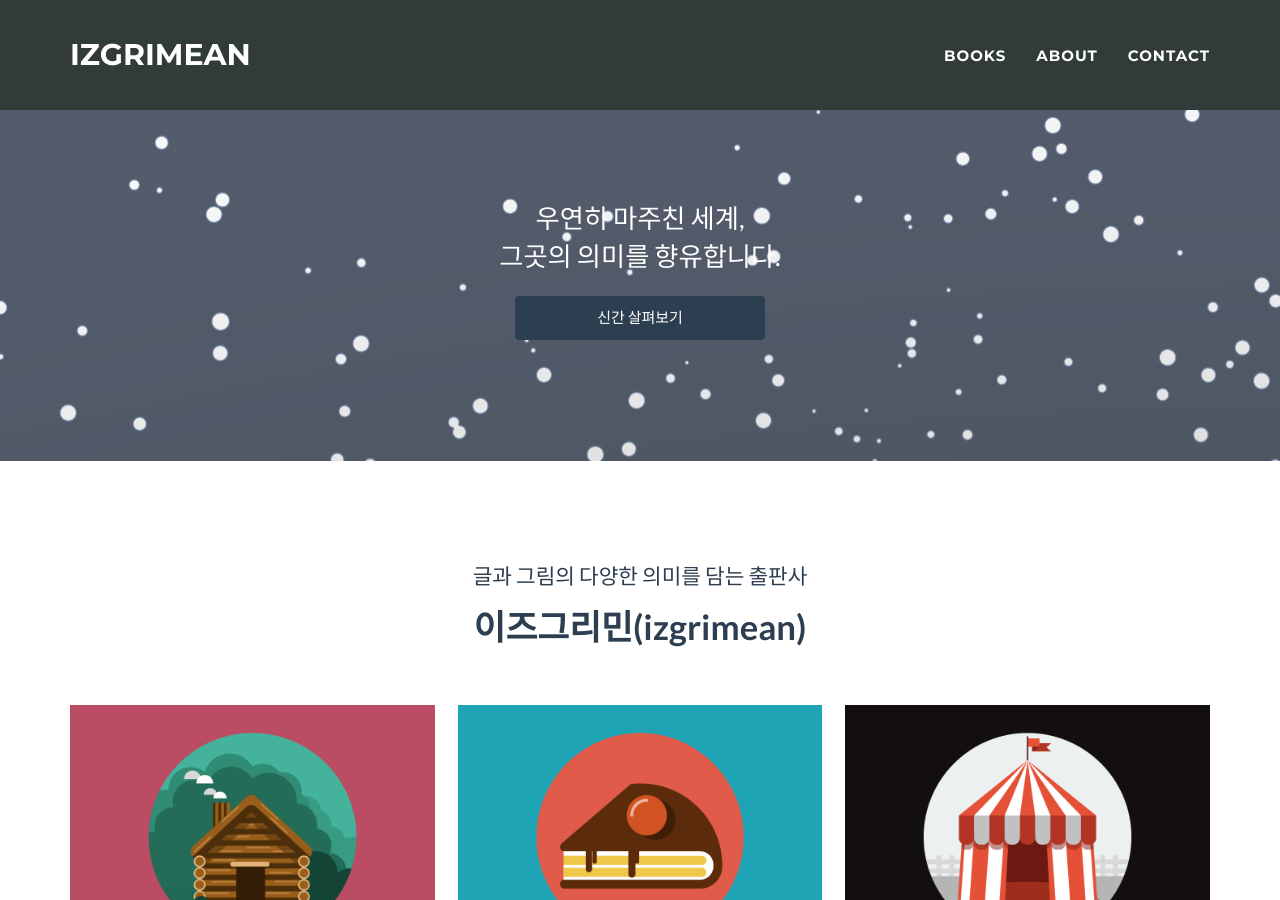
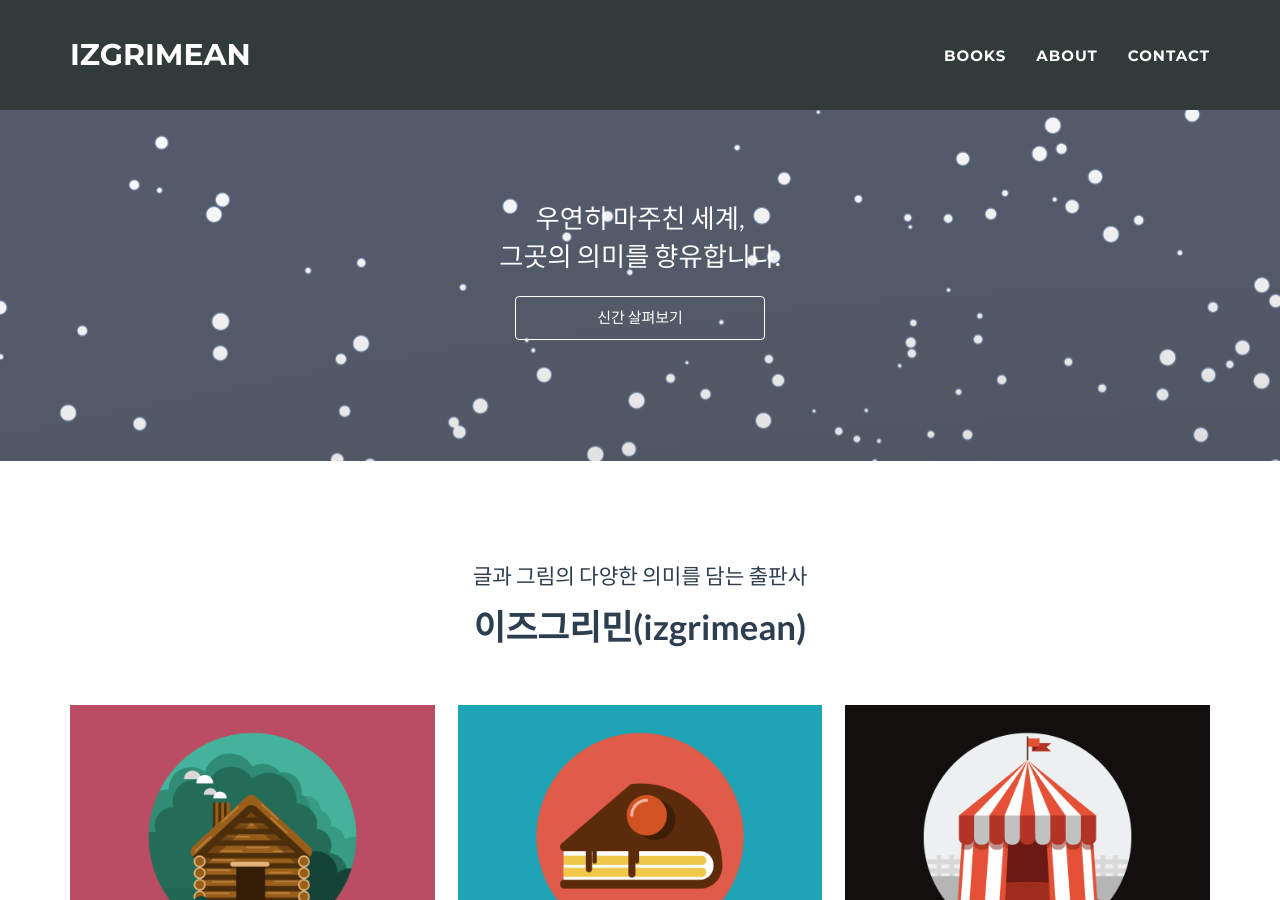
Before and after one commit to izgrimean/izgrimean.github.io, a Jekyll site: the page built from _posts/2014-07-18-project-1.markdown, in a window 1280 px wide and 900 px high. Built offline with Jekyll 4.4.1, drawn with Linux system fonts in a browser that asks for light colours.

Commit message:
Update header.html

```diff
--- a/_includes/header.html
+++ b/_includes/header.html
@@ -12,7 +12,7 @@
           <br/>
           <br/>
           <div class="text-center">
-            <a href="https://izgrimean.github.io/#about" class="btn btn-primary" style="width: 250px;">신간 살펴보기</a>
+            <a href="https://izgrimean.github.io/#about" class="btn btn-primary" style="width: 250px; background-color: transparent; border: 1px solid white; color: white;">신간 살펴보기</a>
           </div>
         <br/>
         </div>
```
